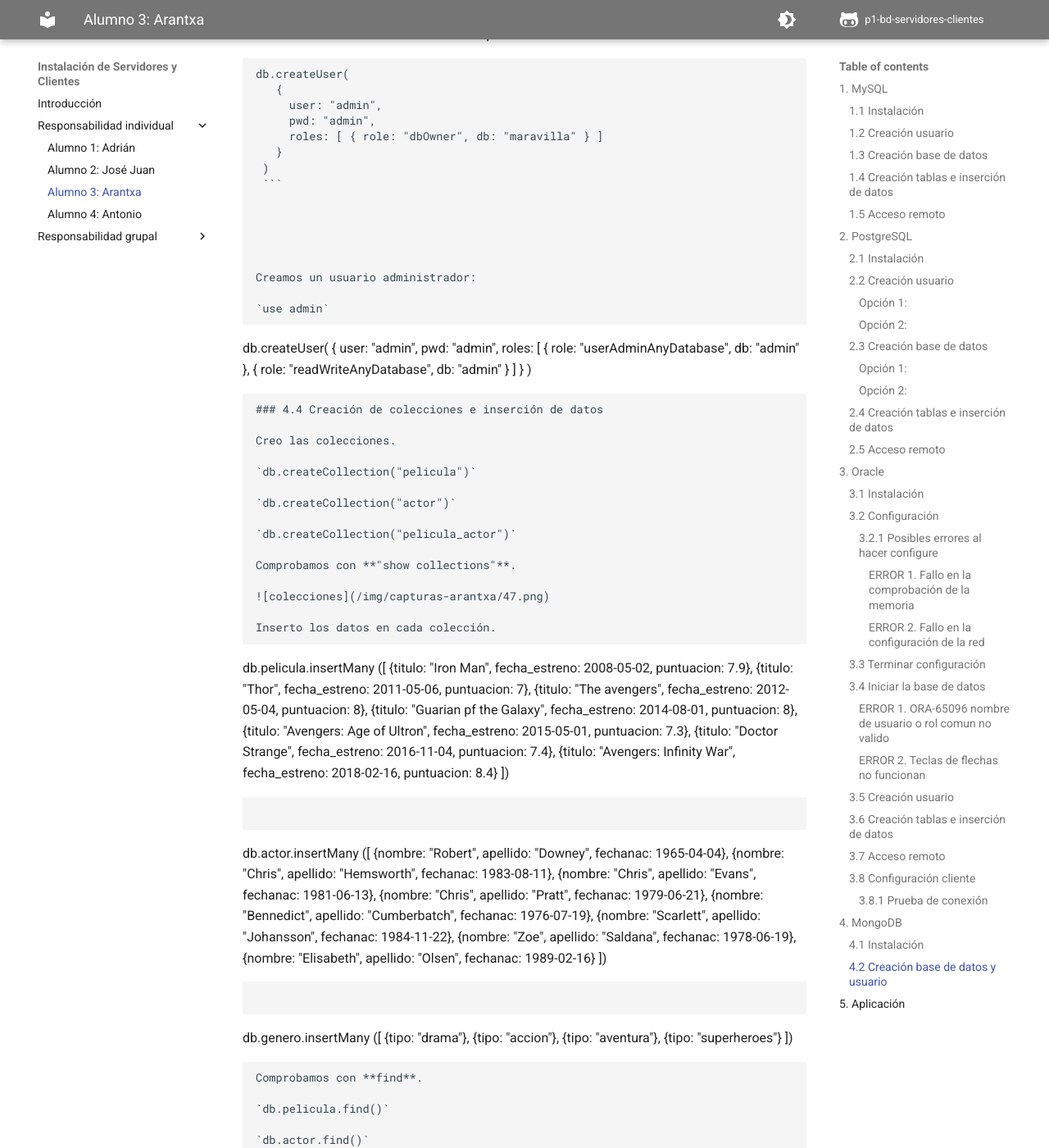
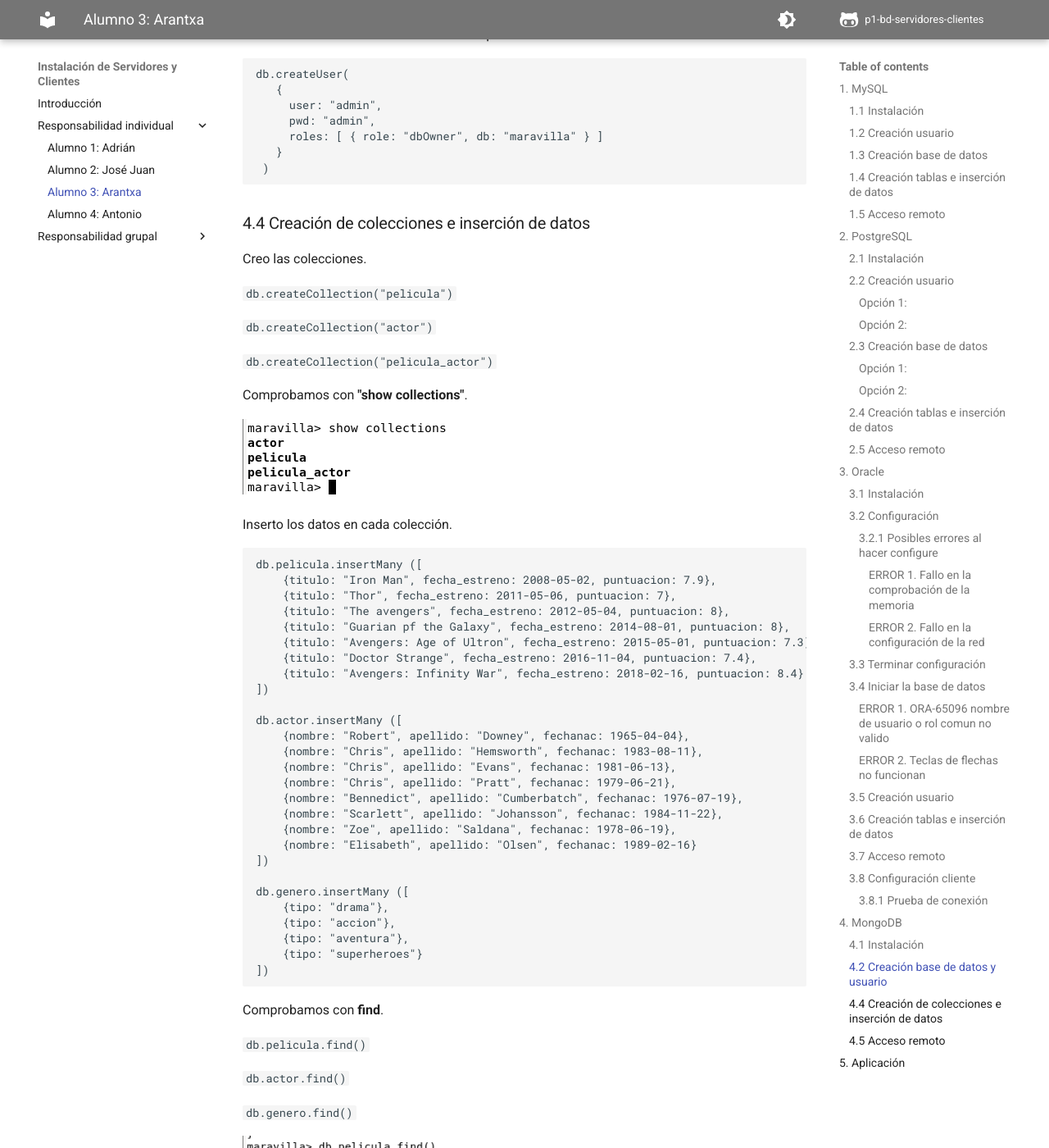
Before and after one commit to adriasir123/grupalesbdc, an MkDocs documentation site: the page built from docs/ri/alumno3.md, in a window 1280 px wide and 1400 px high, scrolled down 33398 px. Shown: the whole window at 82% size. Built offline with MkDocs 1.6.1 and Material for MkDocs 9.7.7, drawn with Linux system fonts in a browser that asks for light colours; comment, search, counter and statistics services are not loaded; some of the changed text lies outside the part shown.

Commit message:
He corregido erratas

````diff
--- a/docs/ri/alumno3.md
+++ b/docs/ri/alumno3.md
@@ -1069,32 +1069,7 @@ db.createUser(
      roles: [ { role: "dbOwner", db: "maravilla" } ]
    }
  )
- ```
-
-
-
-
-
-Creamos un usuario administrador:
-
-`use admin`
-
 ```
-db.createUser(
-  {
-    user: "admin",
-    pwd: "admin",
-    roles: [
-      { role: "userAdminAnyDatabase", db: "admin" },
-      { role: "readWriteAnyDatabase", db: "admin" }
-    ]
-  }
-)
-```
-
-
-
-
 
 ### 4.4 Creación de colecciones e inserción de datos
 
@@ -1122,9 +1097,7 @@ db.pelicula.insertMany ([
     {titulo: "Doctor Strange", fecha_estreno: 2016-11-04, puntuacion: 7.4},
     {titulo: "Avengers: Infinity War", fecha_estreno: 2018-02-16, puntuacion: 8.4}
 ])
-```
 
-```
 db.actor.insertMany ([
     {nombre: "Robert", apellido: "Downey", fechanac: 1965-04-04},
     {nombre: "Chris", apellido: "Hemsworth", fechanac: 1983-08-11},
@@ -1135,9 +1108,7 @@ db.actor.insertMany ([
     {nombre: "Zoe", apellido: "Saldana", fechanac: 1978-06-19},
     {nombre: "Elisabeth", apellido: "Olsen", fechanac: 1989-02-16}
 ])
-```
 
-```
 db.genero.insertMany ([
     {tipo: "drama"},
     {tipo: "accion"},
````
